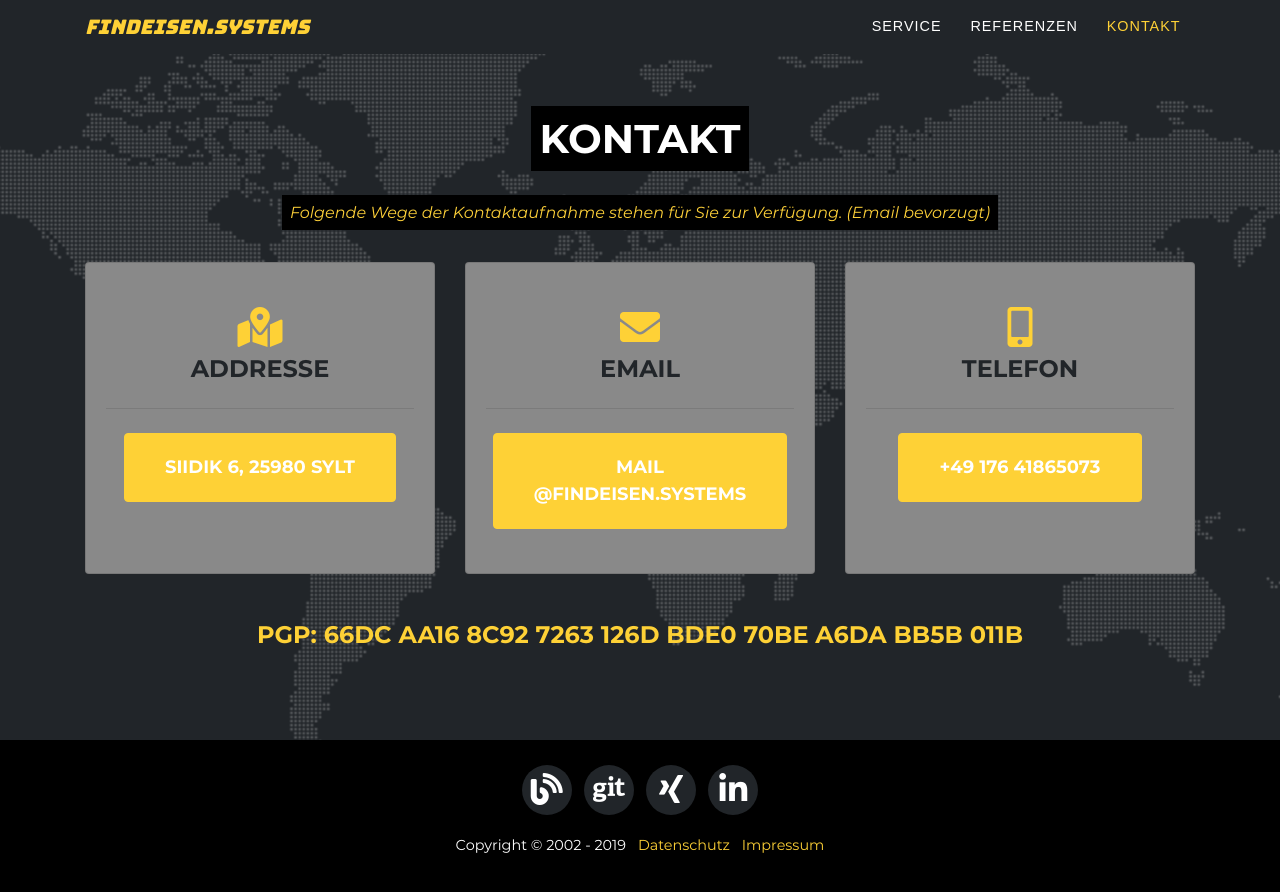
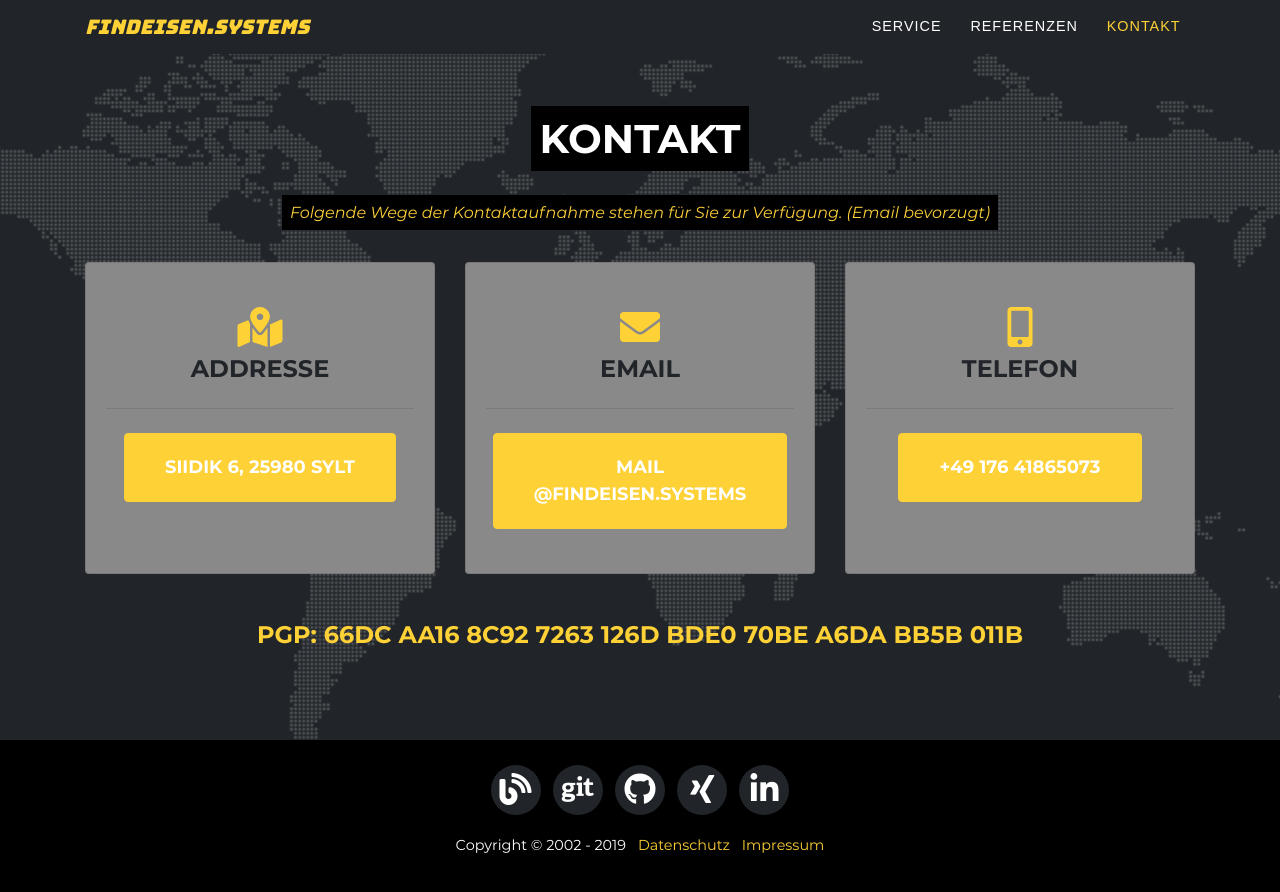
Before and after one commit to findeisen-systems/findeisen.systems, a Jekyll site: the page built from index.html, in a window 1280 px wide and 900 px high, scrolled down 2370 px. Shown: the top 892 px of the window. Built offline with Jekyll 4.4.1, drawn with Linux system fonts in a browser that asks for light colours.

Commit message:
added github link to footer

```diff
--- a/_includes/footer.html
+++ b/_includes/footer.html
@@ -5,7 +5,8 @@
         <ul class="list-inline social-buttons">
           <li class="list-inline-item"><a href="https://com.puting.de/"><i class="fas fa-blog"></i></a></li>
           <li class="list-inline-item"><a href="https://git.unixpeople.org/findeisen.systems"><i class="fab fa-git"></i></a></li>
-          <li class="list-inline-item"><a href="https://www.xing.com/profile/Johannes_Findeisen/"><i class="fab fa-xing"></i></a></li>
+          <li class="list-inline-item"><a href="https://github.com/findeisen-systems"><i class="fab fa-github"></i></a></li>
+          <li class="list-inline-item"><a href="https://www.xing.com/companies/findeisen.systems"><i class="fab fa-xing"></i></a></li>
           <li class="list-inline-item"><a href="https://www.linkedin.com/in/johannesfindeisen/"><i class="fab fa-linkedin-in"></i></a></li>
         </ul>
       </div>
```
